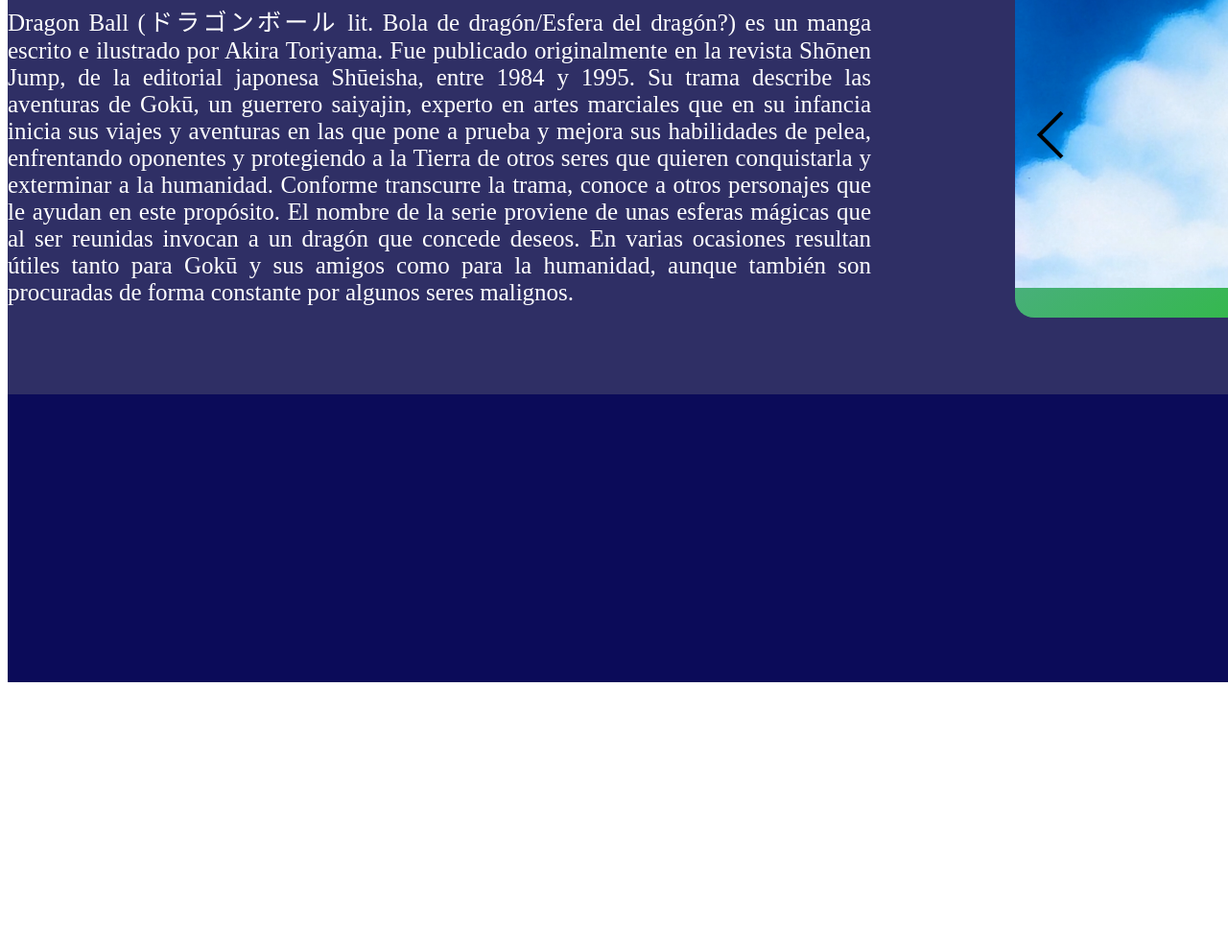
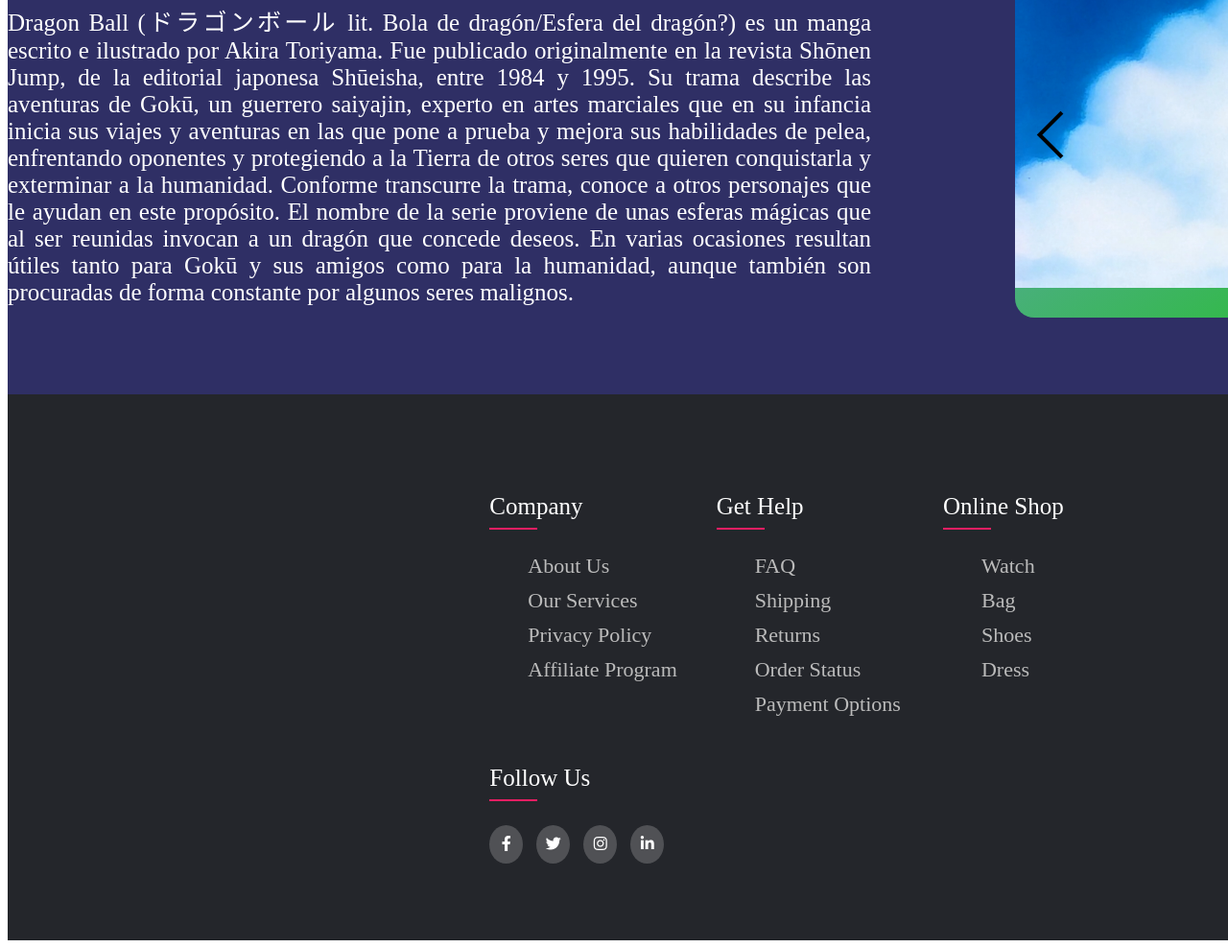
Before and after one commit to Dan920-Dev/ObligatoryCSS, a plain HTML site: page Practice01/index.html in a window 1280 px wide. Shown: the part 397-1385 px from the top of the page at 96% size. Before the commit the page ends 1116 px from the top, so only its background shows below. Drawn offline with Linux system fonts and the light colour scheme.

Commit message:
add full  example DB

```diff
--- a/Practice 01/index.html
+++ b/Practice01/index.html
@@ -5,6 +5,11 @@
     <meta http-equiv="X-UA-Compatible" content="IE=edge" />
     <link rel="stylesheet" href="./style.css" />
     <meta name="viewport" content="width=device-width, initial-scale=1.0" />
+    <link
+      rel="stylesheet"
+      type="text/css"
+      href="https://cdnjs.cloudflare.com/ajax/libs/font-awesome/5.15.1/css/all.min.css"
+    />
     <title>Dragon ball Z</title>
   </head>
   <body>
@@ -34,22 +39,26 @@
           <div class="slider">
             <div class="slides">
               <div id="slides__1" class="slide">
-                <img class="imgSlide" src="/sources/goku.jpg" alt="goku">
+                <img class="imgSlide" src="/sources/goku.jpg" alt="goku" />
                 <a class="slide__prev" href="#slides__4" title="Next"></a>
                 <a class="slide__next" href="#slides__2" title="Next"></a>
               </div>
               <div id="slides__2" class="slide">
-                <img class="imgSlide" src="/sources/vegeta.jpeg" alt="vegeta">
+                <img class="imgSlide" src="/sources/vegeta.jpeg" alt="vegeta" />
                 <a class="slide__prev" href="#slides__1" title="Prev"></a>
                 <a class="slide__next" href="#slides__3" title="Next"></a>
               </div>
               <div id="slides__3" class="slide">
-                <img class="imgSlide" src="/sources/cell.jpeg" alt="cell">
+                <img class="imgSlide" src="/sources/cell.jpeg" alt="cell" />
                 <a class="slide__prev" href="#slides__2" title="Prev"></a>
                 <a class="slide__next" href="#slides__4" title="Next"></a>
               </div>
               <div id="slides__4" class="slide">
-                <img class="imgSlide" src="/sources/frezeer.jpeg" alt="frezeer">
+                <img
+                  class="imgSlide"
+                  src="/sources/frezeer.jpeg"
+                  alt="frezeer"
+                />
                 <a class="slide__prev" href="#slides__3" title="Prev"></a>
                 <a class="slide__next" href="#slides__1" title="Prev"></a>
               </div>
@@ -62,12 +71,51 @@
             </div>
           </div>
         </div>
-
-
       </div>
     </section>
+
     <footer class="footer">
-      <div class="contact"></div>
+      <div class="footer2">
+        <div class="row">
+          <div class="footer-col">
+            <h4>company</h4>
+            <ul>
+              <li><a href="#">about us</a></li>
+              <li><a href="#">our services</a></li>
+              <li><a href="#">privacy policy</a></li>
+              <li><a href="#">affiliate program</a></li>
+            </ul>
+          </div>
+          <div class="footer-col">
+            <h4>get help</h4>
+            <ul>
+              <li><a href="#">FAQ</a></li>
+              <li><a href="#">shipping</a></li>
+              <li><a href="#">returns</a></li>
+              <li><a href="#">order status</a></li>
+              <li><a href="#">payment options</a></li>
+            </ul>
+          </div>
+          <div class="footer-col">
+            <h4>online shop</h4>
+            <ul>
+              <li><a href="#">watch</a></li>
+              <li><a href="#">bag</a></li>
+              <li><a href="#">shoes</a></li>
+              <li><a href="#">dress</a></li>
+            </ul>
+          </div>
+          <div class="footer-col">
+            <h4>follow us</h4>
+            <div class="social-links">
+              <a href="#"><i class="fab fa-facebook-f"></i></a>
+              <a href="#"><i class="fab fa-twitter"></i></a>
+              <a href="#"><i class="fab fa-instagram"></i></a>
+              <a href="#"><i class="fab fa-linkedin-in"></i></a>
+            </div>
+          </div>
+        </div>
+      </div>
     </footer>
   </body>
 </html>
--- a/Practice 01/style.css
+++ b/Practice01/style.css
@@ -13,14 +13,6 @@
   width: 1800px;
   height: 500px;
   margin: 0 auto;
-}
-
-.footer {
-  color: red;
-  background-color: rgb(11, 11, 89);
-  width: 1800px;
-  height: 300px;
-  margin: auto;
 }
 
 @media (min-width: 1200px) {
@@ -154,6 +146,73 @@
     max-width: 600px;
   }
 
-
-
+  .row {
+    display: flex;
+    flex-wrap: wrap;
+  }
+  ul {
+    list-style: none;
+  }
+  .footer {
+    width: 1800px;
+    background-color: #24262b;
+    display: flex;
+    justify-content: center;
+    padding: 70px 0;
+  }
+  .footer-col {
+    width: 25%;
+    padding: 0 15px;
+  }
+  .footer-col h4 {
+    font-size: 25px;
+    color: #ffffff;
+    text-transform: capitalize;
+    margin-bottom: 35px;
+    font-weight: 500;
+    position: relative;
+  }
+  .footer-col h4::before {
+    content: "";
+    position: absolute;
+    left: 0;
+    bottom: -10px;
+    background-color: #e91e63;
+    height: 2px;
+    box-sizing: border-box;
+    width: 50px;
+  }
+  .footer-col ul li:not(:last-child) {
+    margin-bottom: 10px;
+  }
+  .footer-col ul li a {
+    font-size: 22px;
+    text-transform: capitalize;
+    color: #ffffff;
+    text-decoration: none;
+    font-weight: 300;
+    color: #bbbbbb;
+    display: block;
+    transition: all 0.3s ease;
+  }
+  .footer-col ul li a:hover {
+    color: #ffffff;
+    padding-left: 8px;
+  }
+  .footer-col .social-links a {
+    display: inline-block;
+    height: 40px;
+    width: 35px;
+    background-color: rgba(255, 255, 255, 0.2);
+    margin: 0 10px 10px 0;
+    text-align: center;
+    line-height: 40px;
+    border-radius: 50%;
+    color: #ffffff;
+    transition: all 0.5s ease;
+  }
+  .footer-col .social-links a:hover {
+    color: #24262b;
+    background-color: #ffffff;
+  }
 }
```
Also changed, not shown: index.html (+2 -1 lines).
